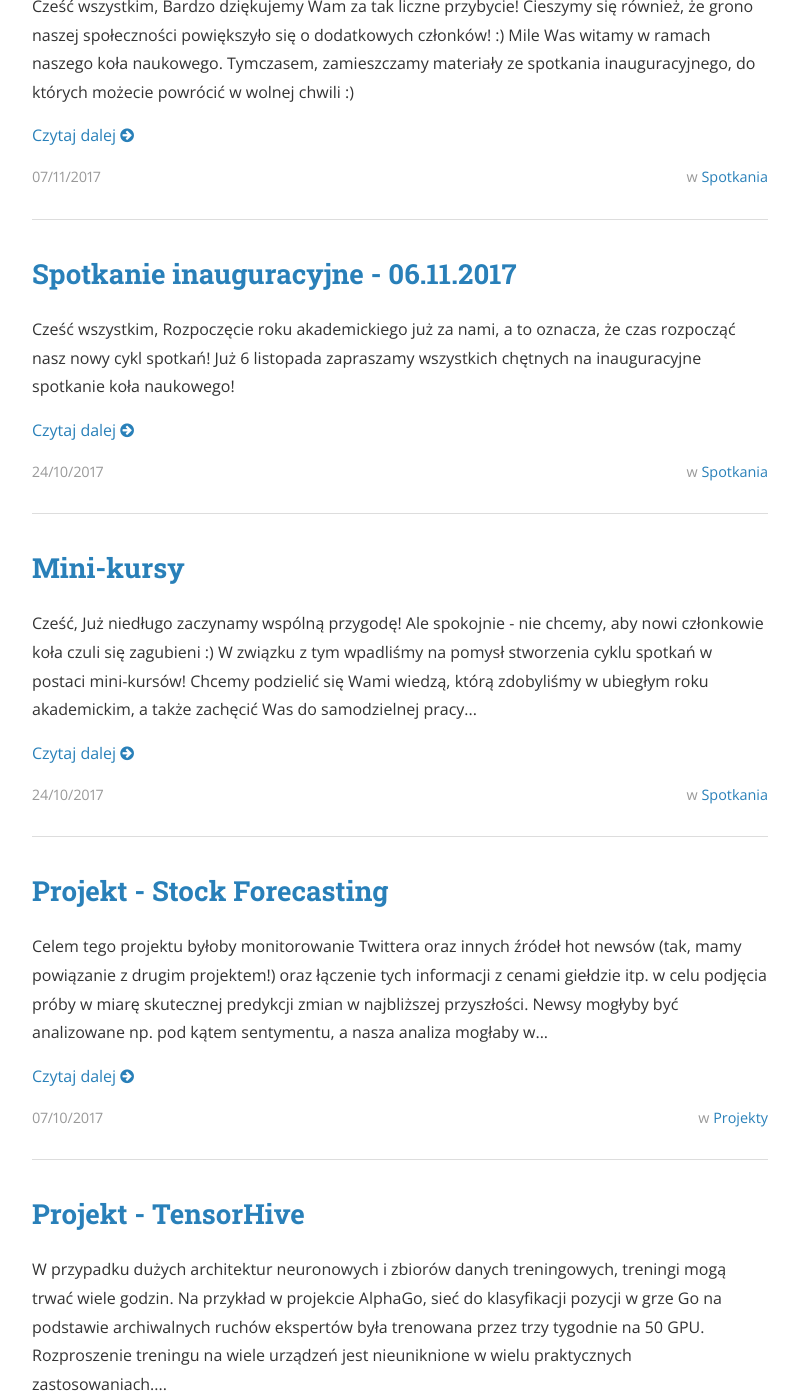
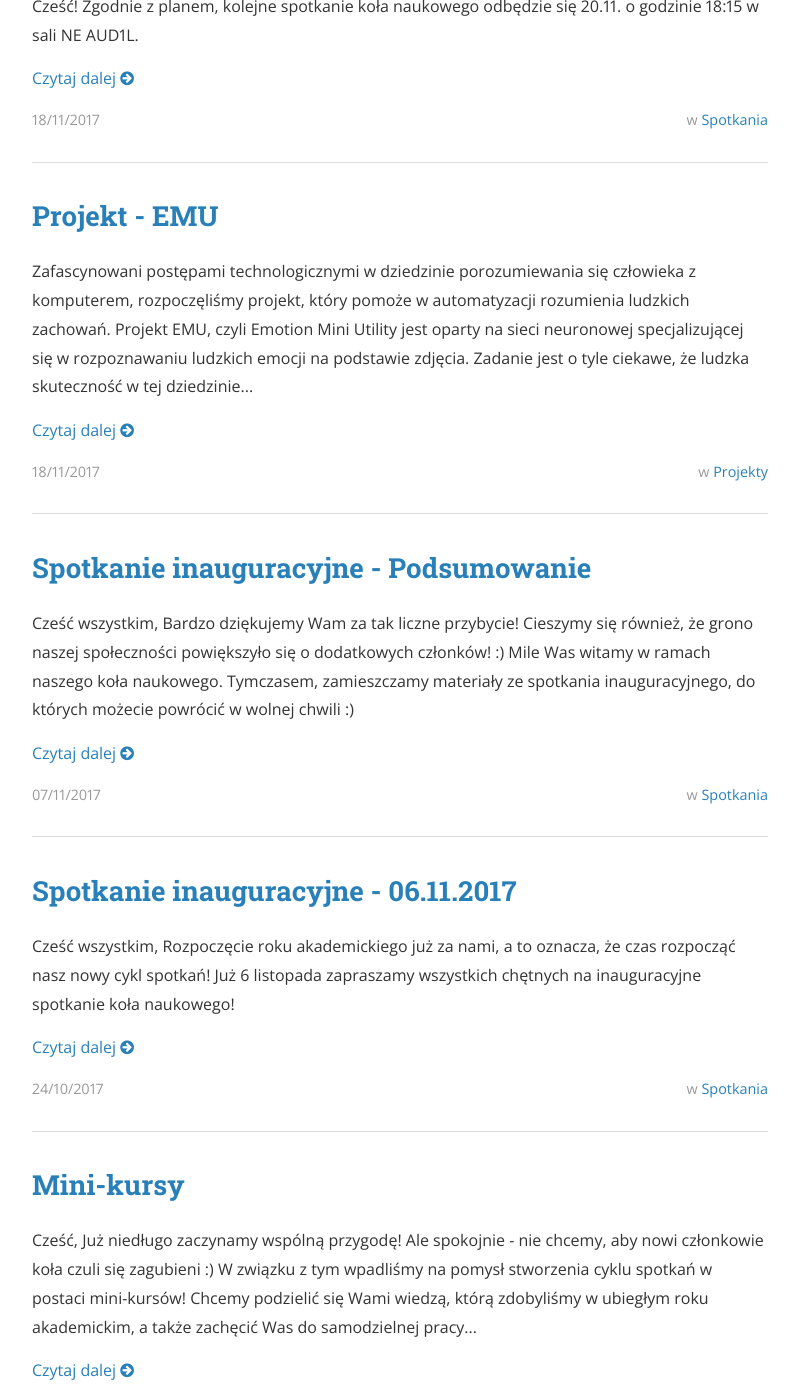
Before and after one commit to jpowie01/GradientPG, a Jekyll site: the page built from index.html, in a window 1280 px wide and 1400 px high, scrolled down 609 px. Shown: the whole window, without its empty margins (240-1039 px from the left). Built offline with Jekyll 4.4.1, drawn with Linux system fonts in a browser that asks for light colours; nearby versions of some CDN libraries; the list of posts is cut into pages by our own code; some of the changed text lies outside the part shown.

```diff
--- /dev/null
+++ b/_posts/posts/2017-11-20-spotkanie.markdown
@@ -0,0 +1,21 @@
+---
+layout: post
+title:  "Spotkanie - 20.11.2017"
+date:   2017-11-18 13:00:00
+author: Jakub Powierza
+categories: Spotkania
+tags:	spotkanie agenda
+comments: true
+cover:  "/assets/posts/budynek_eti.jpg"
+---
+
+Cześć!
+Zgodnie z planem, kolejne spotkanie koła naukowego odbędzie się **20.11. o godzinie 18:15 w sali NE AUD1L**.
+
+Na pierwszej godzinie w ramach cyklu mini-kursów odbędzie się prelekcja wprowadzająca do Machine Learningu przygotowana przez mgr Karola Draszawkę. Po prezentacji nastąpi przedstawienie aktualnego stanu projektów oraz zaproszenie Was do wzięcia w nich udziału. Planujemy poświęcenie tego czasu na dyskusję z aktywnymi członkami. W ramach rozmów będziecie mogli uzyskać więcej informacji, a także zgłosić się do współpracy!
+
+Nie bójcie się zadawać pytań - jesteśmy po to, aby **współpracować** :)
+
+Serdecznie zapraszamy wszystkich członków - zarówno tych starszych, jak i nowszych!
+
+Do zobaczenia! :)
--- /dev/null
+++ b/_posts/projects/2017-11-18-emu.markdown
@@ -0,0 +1,21 @@
+---
+layout: article-post
+title:  "EMU"
+date:   2017-11-18 12:00:00
+author: Paweł Kopeć
+categories: Projekty
+tags:	projekt emu
+comments: true
+cover:  "/assets/projects/emu/cover.jpg"
+thumbnail: "/assets/projects/emu/thumbnail.jpg"
+---
+
+Zafascynowani postępami technologicznymi w dziedzinie porozumiewania się człowieka z komputerem, rozpoczęliśmy projekt, który pomoże w automatyzacji rozumienia ludzkich zachowań. Projekt EMU, czyli Emotion Mini Utility jest oparty na sieci neuronowej specjalizującej się w rozpoznawaniu ludzkich emocji na podstawie zdjęcia. Zadanie jest o tyle ciekawe, że ludzka skuteczność w tej dziedzinie jest bardzo niska i sami mamy problem z klasyfikacją emocji na niektórych zdjęciach. Tym bardziej projekt jest warty uwagi.
+
+Zapraszamy do zabawy z modelem na własnym komputerze oraz przede wszystkim do dołączenia do zespołu. Czekają was zarówno zadania naukowe, organizacyjne jak i programistyczne.
+
+Repozytorium znajdziecie [tutaj](https://github.com/AffectiveComputing/emu/).
+
+### Zespół
+- Paweł Kopeć,
+- Michał Górecki.
```
Also changed, not shown: _posts/posts/2017-05-21-spotkanie.markdown (deleted, +0 -23 lines), _posts/projects/2017-10-07-projekt-gradient-ai-lab.markdown (renamed from _posts/projects/2017-10-07-projekt-atari-ai.markdown, +3 -4 lines), assets/header_image.jpg, assets/posts/budynek_eti.jpg, assets/projects/ai_lab/cover.jpg (renamed from assets/projects/atariai/cover.jpg), assets/projects/ai_lab/logo.jpg (renamed from assets/projects/atariai/logo.jpg), assets/projects/ai_lab/openai_robots.jpg (added), assets/projects/atariai/openai_robots.jpg (deleted), assets/projects/atariai/thumbnail.png (deleted), assets/projects/emu/cover.jpg (added), assets/projects/emu/thumbnail.jpg (added).
